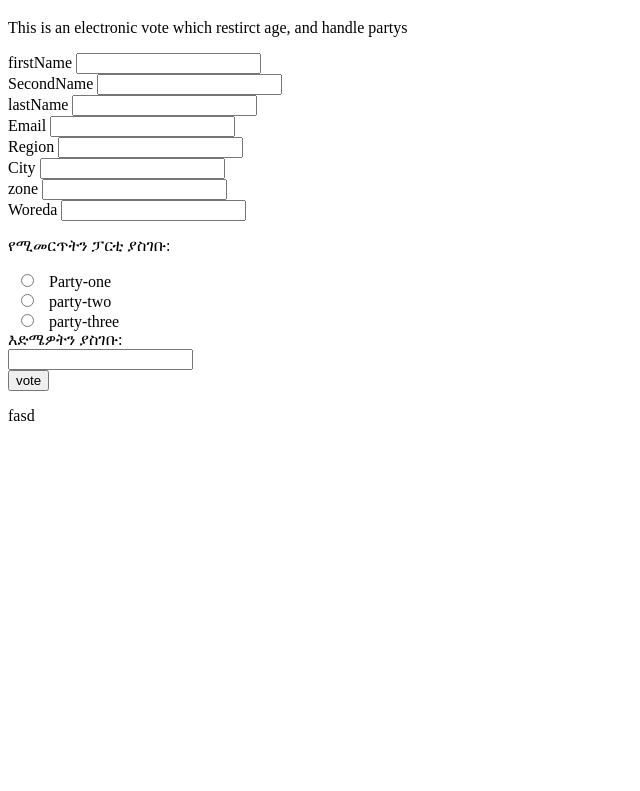
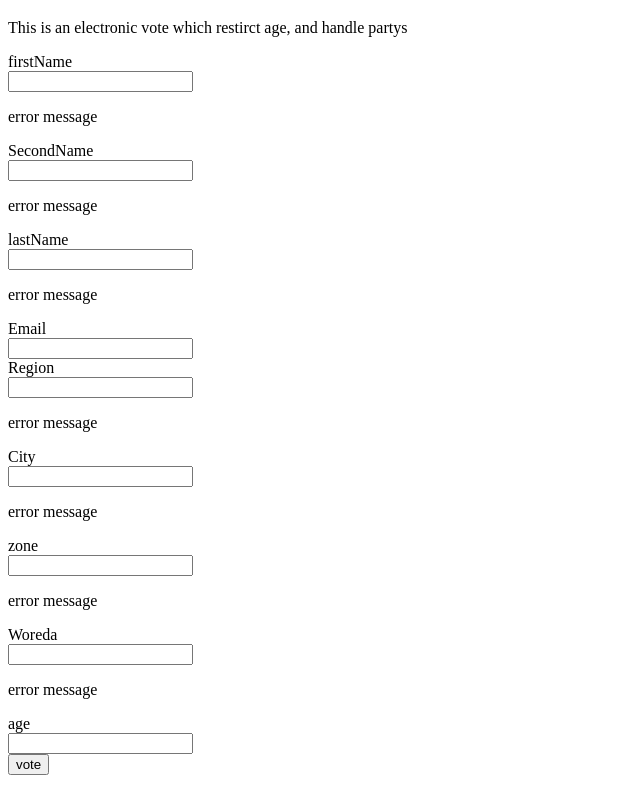
Before and after one commit to biruk-anley/electronic-vote, a plain HTML site: page index.html in a window 1280 px wide. Shown: the part 61-852 px from the top of the page, without its empty margins (0-640 px from the left). Before the commit the page ends 800 px from the top, so only its background shows below. Drawn offline with Linux system fonts and the light colour scheme.

Commit message:
add content of html

```diff
--- a/index.html
+++ b/index.html
@@ -9,35 +9,44 @@
 </head>
 <body>
     <div class="container">
-        <h1 >Electronic vote</h1>
+  <h1 >Electronic vote</h1>
 
 
         <p id="texte">This is an electronic vote which restirct age, and handle partys</p>
 
-        <form >
-            <label for="firstName">firstName</label>
+
+
+            <label for="firstName" >firstName</label><br>
             <input type="text" name="Fname" id="firstName"><br>
+            <p id="errfname">error message</p>
 
-            <label for="SecondName">SecondName</label>
+            <label for="SecondName">SecondName</label><br>
             <input type="text" name="Sname" id="SecondName"><br>
+            <p id="errsname">error message</p>
 
-            <label for="lastName">lastName</label>
+            <label for="lastName">lastName</label><br>
             <input type="text" name="Lname" id="lastName" ><br>
+            <p id="errlname">error message</p>
 
-            <label for="Email">Email</label>
+            <label for="Email">Email</label><br>
             <input type="text" name="name" id="Email"><br>
 
-            <label for="Region">Region</label>
+
+            <label for="Region">Region</label><br>
             <input type="text" name="name" id="Region"><br>
+            <p id="errregion">error message</p>
 
-            <label for="City">City</label>
+            <label for="City">City</label><br>
             <input type="text" name="name" id="City"><br>
+            <p id="errcity">error message</p>
 
-            <label for="zone">zone</label>
+            <label for="zone">zone</label><br>
             <input type="text" name="name" id="zone"><br>
+            <p id="errzone">error message</p>
 
-            <label for="Woreda">Woreda</label>
+            <label for="Woreda">Woreda</label><br>
             <input type="text" name="name" id="Woreda"><br>
+            <p id="errworeda">error message</p>
 
 
 
@@ -47,18 +56,18 @@
 
 
 
-            <p>የሚመርጥትን ፓርቲ ያስገቡ:</p>
+            <!-- <p>የሚመርጥትን ፓርቲ ያስገቡ:</p>
               <input type="radio" id="Party-one" name="fav_language" value="Party-one">
               <label for="Party-one">Party-one</label><br>
               <input type="radio" id="party-two" name="fav_language" value="party-two">
               <label for="party-two">party-two</label><br>
               <input type="radio" id="party-three" name="fav_language" value="party-three">
-              <label for="party-three">party-three</label> <br>
+              <label for="party-three">party-three</label> <br>  -->
 
-            <label for="vote">እድሜዎትን ያስገቡ: </label><br>
-            <input  type="text" value="" id="vote"><br>
-            <button class="btn" onclick=vote()>vote</button>
-            <p id="paragrapgh">fasd</p>
+            <label for="vote">age </label><br>
+            <input  type="text"  id="vote"><br>
+            <button class="btn" onclick =vote() > vote</button>
+            <p id="paragrapgh" class="errmesage"></p>
 
 
 
@@ -66,7 +75,7 @@
 
 
 
-        </form>
+
 
     </div>
     <script src="source/vote.js"></script>
```
